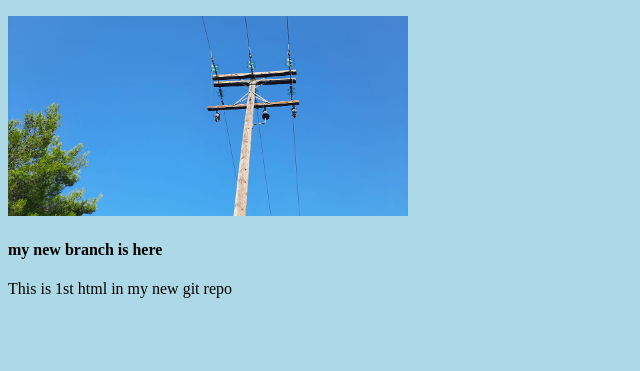
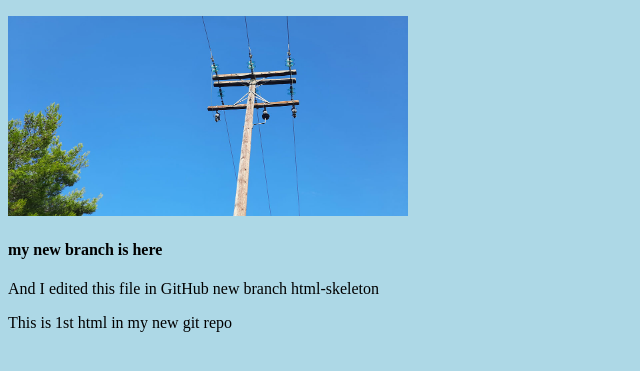
Before and after one commit to ninaniyu/demo-repo, a plain HTML site: page index.html in a window 1280 px wide. Shown: the part 105-476 px from the top of the page, without its empty margins (0-640 px from the left). Drawn offline with Linux system fonts and the light colour scheme.

Commit message:
addsed p to index.html

```diff
--- a/index.html
+++ b/index.html
@@ -14,6 +14,7 @@
     <h3>added title</h3>
     <div><img src="foto.jpg" alt="slika" width="400px" height="200px"></div>
     <h4>my new branch is here</h4>
+    <p>And I edited this file in GitHub new branch html-skeleton</p>
     <p>This is 1st html in my new git repo</p>
 </body>
 
```
